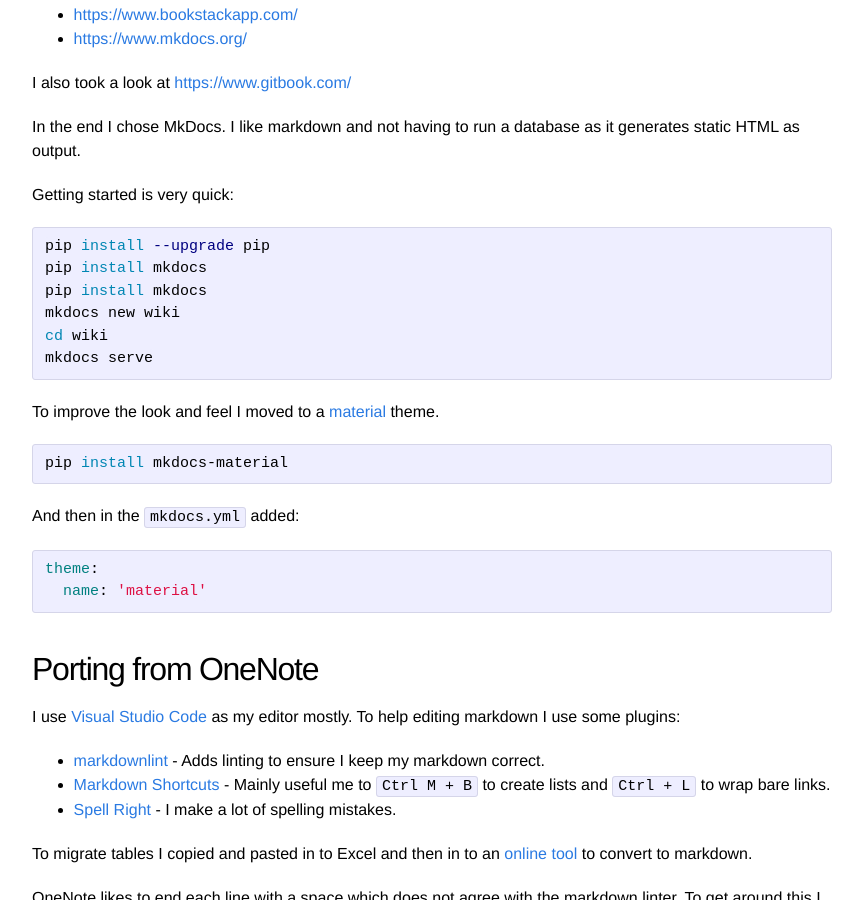
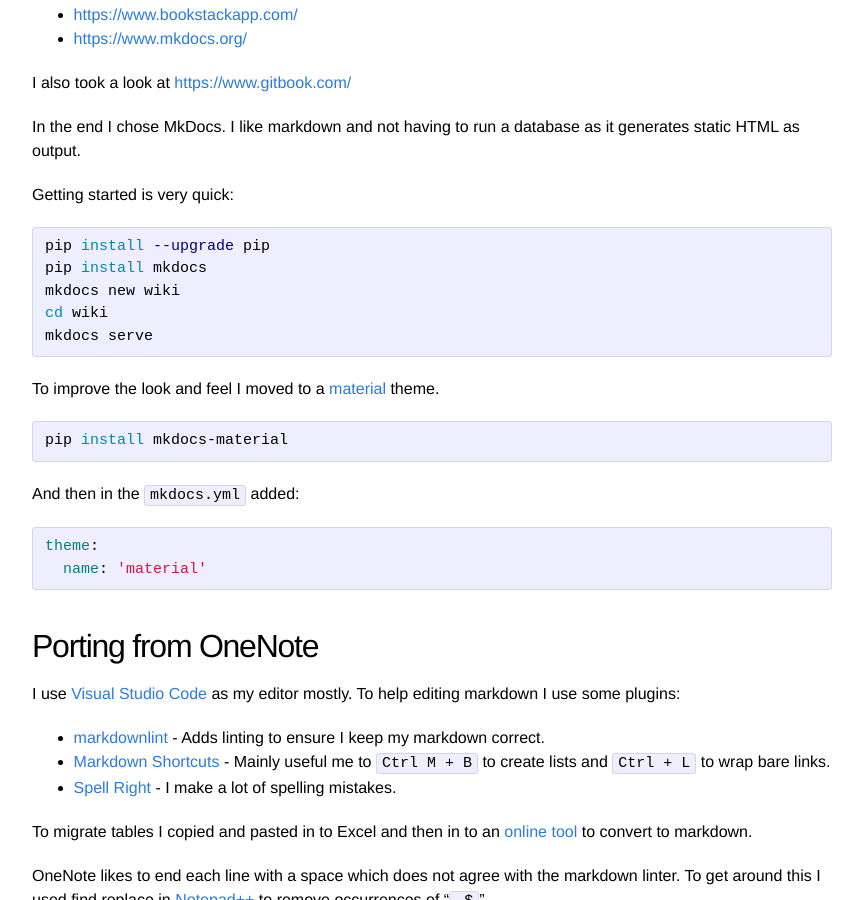
Before and after one commit to rianoc/rianoc.github.io, a Jekyll site: the page built from _posts/2020-04-05-Wiki.md, in a window 1280 px wide and 900 px high, scrolled down 510 px. Shown: the whole window, without its empty margins (208-1071 px from the left). Built offline with Jekyll 4.4.1, drawn with Linux system fonts in a browser that asks for light colours.

Commit message:
Fix duplicate line on Wiki post

````diff
--- a/_posts/2020-04-05-Wiki.md
+++ b/_posts/2020-04-05-Wiki.md
@@ -28,7 +28,6 @@ Getting started is very quick:
 
 ```bash
 pip install --upgrade pip
-pip install mkdocs
 pip install mkdocs
 mkdocs new wiki
 cd wiki
````
